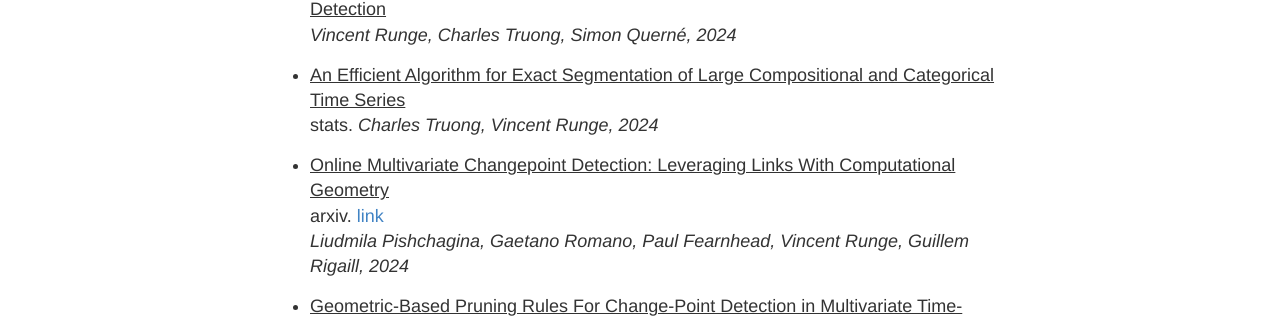
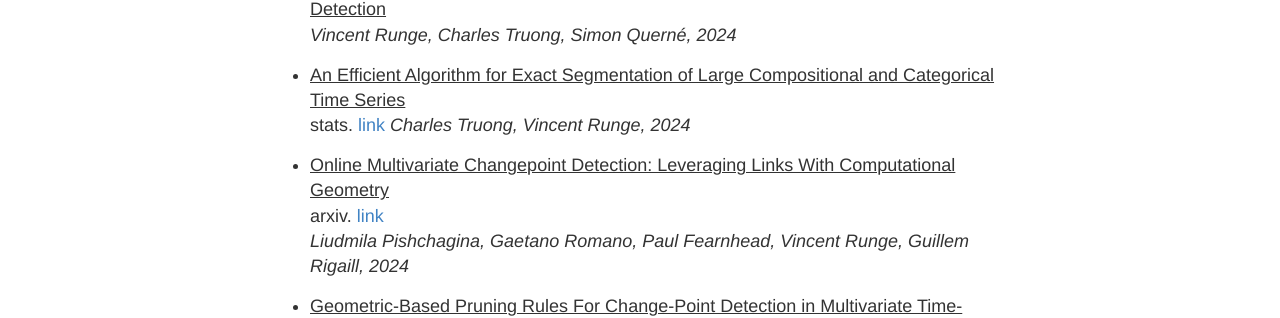
Before and after one commit to vincentrunge/vincentrunge.github.io, a Jekyll site: the page built from Publications.md, in a window 1280 px wide. Shown: the part 232-550 px from the top of the page. Built offline with Jekyll 4.4.1, drawn with Linux system fonts in a browser that asks for light colours.

Commit message:
Update Publications.md

```diff
--- a/Publications.md
+++ b/Publications.md
@@ -9,7 +9,8 @@ permalink: /Publications/
 *Vincent Runge, Charles Truong, Simon Querné, 2024*
 
 * <u>An Efficient Algorithm for Exact Segmentation of Large Compositional and Categorical Time Series</u>
-stats. *Charles Truong, Vincent Runge, 2024*
+stats. [link](http://dx.doi.org/10.1002/sta4.70012)
+*Charles Truong, Vincent Runge, 2024*
 
 * <u>Online Multivariate Changepoint Detection: Leveraging Links With Computational Geometry</u>
 arxiv. [link](https://arxiv.org/abs/2311.01174)
```
